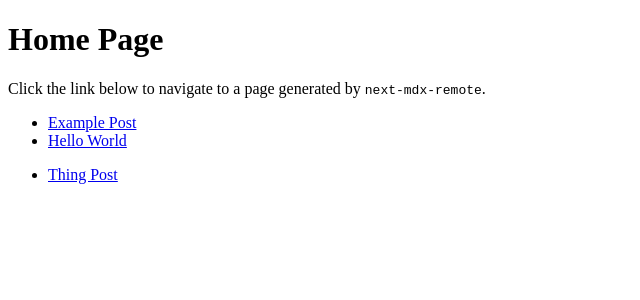
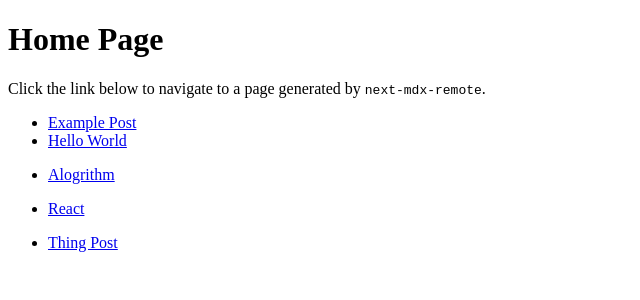
Before and after one commit to MaggieAppleton/maggieappleton.com-V2, a Next.js app: page / in a window 1280 px wide. Shown: the top 300 px of the page, without its empty margins (0-640 px from the left). Built offline with nearby package versions, Linux system fonts and the light colour scheme.

Commit message:
made multiple post types render

```diff
--- a/pages/index.js
+++ b/pages/index.js
@@ -8,9 +8,13 @@ import {
     ESSAYS_PATH,
     noteFilePaths,
     NOTES_PATH,
+    patternFilePaths,
+    PATTERNS_PATH,
+    caseStudyFilePaths,
+    CASE_STUDIES_PATH,
 } from "../utils/mdxUtils";
 
-export default function Index({ essays, notes }) {
+export default function Index({ essays, notes, patterns, caseStudies }) {
     return (
         <Layout>
             <h1>Home Page</h1>
@@ -26,6 +30,30 @@ export default function Index({ essays, notes }) {
                             href={`/[slug]`}
                         >
                             <a>{essay.data.title}</a>
+                        </Link>
+                    </li>
+                ))}
+            </ul>
+            <ul>
+                {patterns.map((pattern) => (
+                    <li key={pattern.filePath}>
+                        <Link
+                            as={`/${pattern.filePath.replace(/\.mdx?$/, "")}`}
+                            href={`/[slug]`}
+                        >
+                            <a>{pattern.data.title}</a>
+                        </Link>
+                    </li>
+                ))}
+            </ul>
+            <ul>
+                {caseStudies.map((caseStudy) => (
+                    <li key={caseStudy.filePath}>
+                        <Link
+                            as={`/${caseStudy.filePath.replace(/\.mdx?$/, "")}`}
+                            href={`/[slug]`}
+                        >
+                            <a>{caseStudy.data.title}</a>
                         </Link>
                     </li>
                 ))}
@@ -69,5 +97,27 @@ export function getStaticProps() {
         };
     });
 
-    return { props: { essays, notes } };
+    const patterns = patternFilePaths.map((filePath) => {
+        const source = fs.readFileSync(path.join(PATTERNS_PATH, filePath));
+        const { content, data } = matter(source);
+
+        return {
+            content,
+            data,
+            filePath,
+        };
+    });
+
+    const caseStudies = caseStudyFilePaths.map((filePath) => {
+        const source = fs.readFileSync(path.join(CASE_STUDIES_PATH, filePath));
+        const { content, data } = matter(source);
+
+        return {
+            content,
+            data,
+            filePath,
+        };
+    });
+
+    return { props: { essays, notes, patterns, caseStudies } };
 }
--- a/posts/case-studies/react.mdx
+++ b/posts/case-studies/react.mdx
@@ -0,0 +1,5 @@
+---
+title: React
+description: This frontmatter description will appear below the title
+type: "case study"
+---
--- a/posts/patterns/algorithms.mdx
+++ b/posts/patterns/algorithms.mdx
@@ -0,0 +1,5 @@
+---
+title: Alogrithm
+description: This frontmatter description will appear below the title
+type: "pattern"
+---
--- a/utils/mdxUtils.js
+++ b/utils/mdxUtils.js
@@ -10,11 +10,24 @@ export const essayFilePaths = fs
     // Only include md(x) files
     .filter((path) => /\.mdx?$/.test(path));
 
-// ESSAYS_PATH is useful when you want to get the path to a specific file
 export const NOTES_PATH = path.join(process.cwd(), "posts", "notes");
 
-// essayFilePaths is the list of all mdx files inside the ESSAYS_PATH directory
 export const noteFilePaths = fs
     .readdirSync(NOTES_PATH)
-    // Only include md(x) files
     .filter((path) => /\.mdx?$/.test(path));
+
+export const PATTERNS_PATH = path.join(process.cwd(), "posts", "patterns");
+
+export const patternFilePaths = fs
+    .readdirSync(PATTERNS_PATH)
+    .filter((path) => /\.mdx?$/.test(path));
+
+export const CASE_STUDIES_PATH = path.join(
+    process.cwd(),
+    "posts",
+    "case-studies"
+);
+
+export const caseStudyFilePaths = fs
+    .readdirSync(CASE_STUDIES_PATH)
+    .filter((path) => /\.mdx?$/.test(path));
```
Also changed, not shown: pages/[slug].js (+61 -17 lines).
